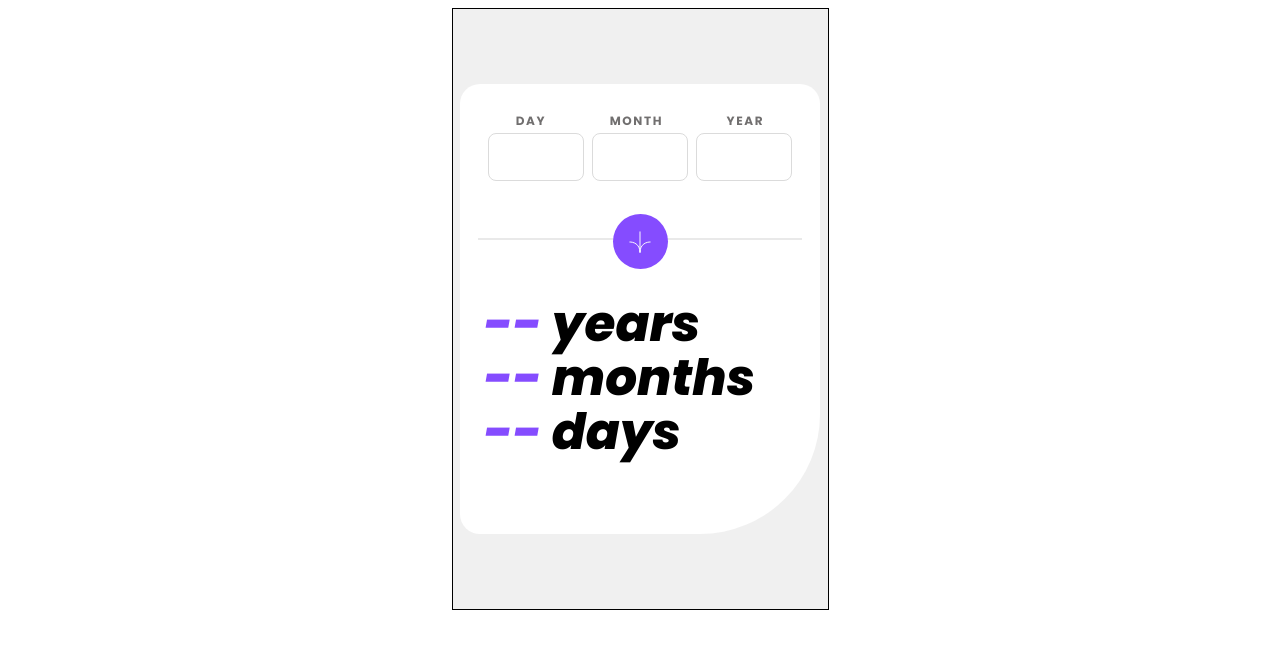
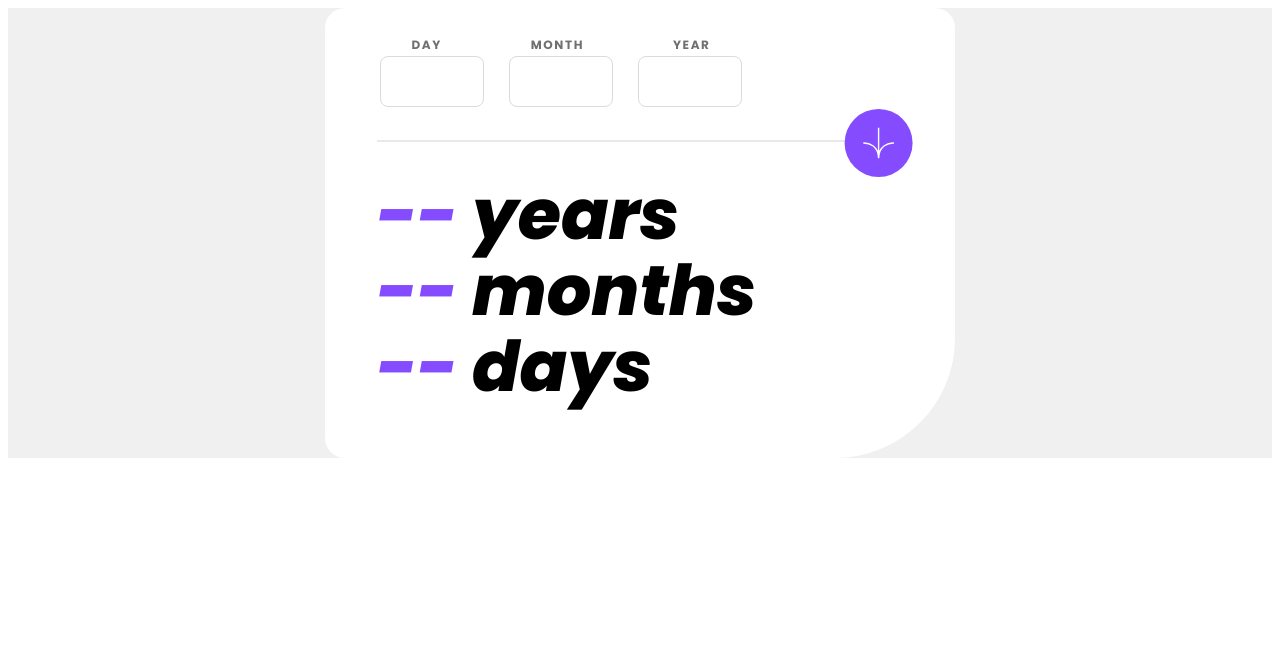
Before and after one commit to Arpana-Sitoula/age-calculator, a React (Vite) app: page / in a window 1280 px wide. Shown: the top 648 px of the page. Built offline with nearby package versions, Linux system fonts and the light colour scheme.

Commit message:
responsive

```diff
--- a/src/components/Data.jsx
+++ b/src/components/Data.jsx
@@ -47,7 +47,7 @@ const Data = ({ dateObj, onDayChange, onMonthChange, onYearChange }) => {
   }
 
   let error;
-  const handleDate = (event) => {
+  const handleDate = (event, error) => {
     event.preventDefault();
 
     //form validation
--- a/src/styles/abstracts/_variables.scss
+++ b/src/styles/abstracts/_variables.scss
@@ -1,4 +1,4 @@
 $breakpoints: (
-  'small': 375px,
-  'large': 1440px,
+  small: 375px,
+  large: 1024px,
 ) !default;
--- a/src/styles/base/_base.scss
+++ b/src/styles/base/_base.scss
@@ -5,25 +5,28 @@
 }
 .main{
     @extend .center-div;
+    background-color: $--off-white;
     .app {
         @extend .center-div;
-        width: 375px;
-        height: 600px;
-        border: 1px solid black;
-        background-color: $--off-white;
-
     .container {
         width: 360px;
         height: 450px;
         background-color: $--white;
         border-radius: 20px 20px 120px 20px;
+        @media (min-width: map-get($breakpoints, large)){
+            width: 630px;
+            height: 450px;
+        }
     }
     label{
-        font-size: 12px;
+        font-size: 9px;
         color: $--smokey-grey;
         letter-spacing:0.1rem;
         font-weight: bold;
         margin-bottom: 2px;
+        @media (min-width: map-get($breakpoints,large)){
+            font-size: 12px;
+        }
     }
     input{
         font-size:20px;
@@ -31,10 +34,15 @@
         height: 22px;
         padding: 12px 20px;
         display: inline-block;
-        border: 1px solid $--light-grey;
+        border: 1.5px solid $--light-grey;
         box-sizing: content-box;
         border-radius: 8px;
         cursor: pointer;
+        @media (min-width: map-get($breakpoints,large)){
+            font-size: 22px;
+            width: 62px;
+            height: 25px;
+        }
     }
     input:focus {
         outline:1px solid $--purple;
--- a/src/styles/components/_arrow.scss
+++ b/src/styles/components/_arrow.scss
@@ -8,11 +8,21 @@
     margin-top: 30px;
     cursor: pointer;
     z-index: 2;
+    @media (min-width: map-get($breakpoints,large)){
+        height: 48px;
+        width: 48px;
+        margin-top: 0px;
+        transform: translateX(320%);
+    }
     &:hover{
         background-color: $--off-black;
     }
     img{
         width: 22px;
         height: 22px;
+        @media (min-width: map-get($breakpoints,large)){
+            width: 32px;
+            height: 32px;
+        }
     }
 }
--- a/src/styles/layouts/_data.scss
+++ b/src/styles/layouts/_data.scss
@@ -1,17 +1,34 @@
-.data{
+.data {
     margin: 28px 18px;
-    .form{
+    @media (min-width: map-get($breakpoints,large)) {
+        margin: 28px 0px 0px 42px;
+    }
+    .form {
         @extend .center-div;
         justify-content: space-around;
         margin: 1px 6px 1px 6px;
+        @media (min-width: map-get($breakpoints,large)) {
+            margin: 0%;
+            justify-content: space-around;
+            margin-right: 200px;
+        }
     }
-    .line{
-        background-color:$--light-grey;
+    .line {
+        @extend .center-div;
+        background-color: $--light-grey;
         opacity: 0.6;
-        width: 100%;
-        height: 2px;
+        width: 90%;
+        height: 1.5px;
         position: relative;
-        z-index:1;
-        transform: translateY(2800%);
-     }
+        z-index: 1;
+        margin: 0 auto;
+        left: 0%;
+        right: 10%;
+        transform: translateY(3500%);
+        @media (min-width: map-get($breakpoints,large)) {
+            width: 85%;
+            margin: 0 10px;
+            transform: translateY(2200%);
+        }
+    }
 }
--- a/src/styles/layouts/_display.scss
+++ b/src/styles/layouts/_display.scss
@@ -4,6 +4,11 @@
     font-size: 50px;
     margin: 0px 24px;
     line-height: 54px;
+    @media (min-width: map-get($breakpoints,large)){
+        font-size: 70px;
+        margin:0px 52px;
+        line-height: 76px;
+    }
     span{
         color: $--purple;
     }
```
